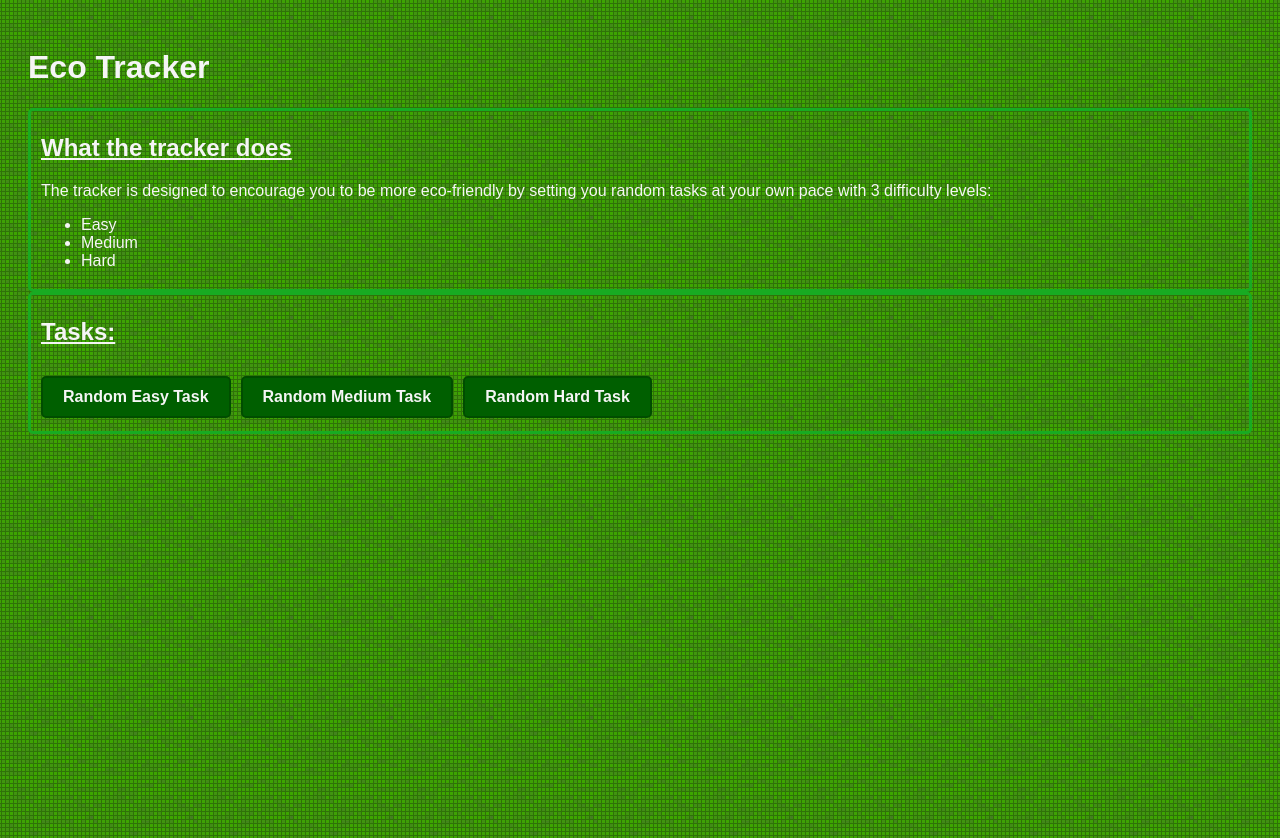
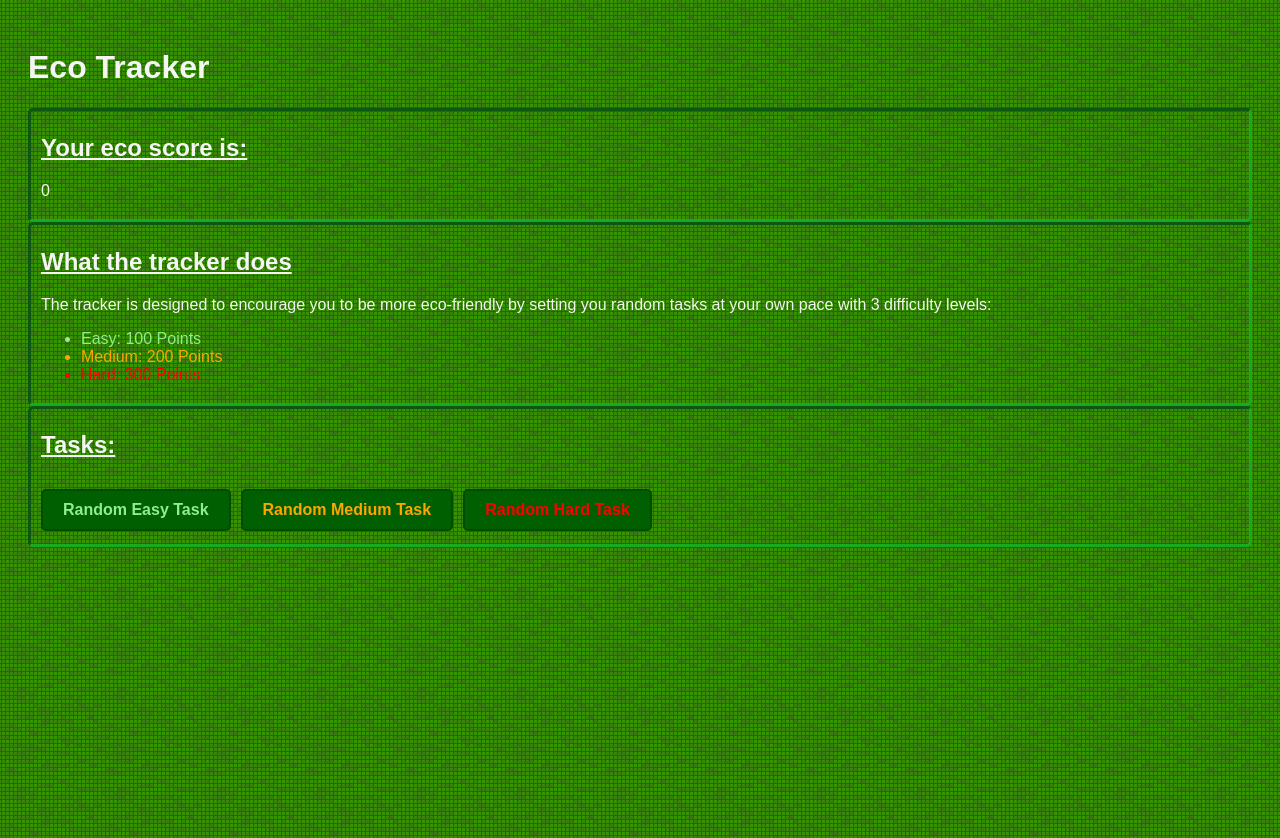
Before and after one commit to GamerDudeBYT/Environmental-Project, a PHP site: page / in a window 1280 px wide. Run offline with PHP 8.4, Linux system fonts and the light colour scheme.

Commit message:
coding stuff

```diff
--- a/index.html
+++ b/index.html
@@ -8,33 +8,40 @@
 
 <body>
 	<h1>Eco Tracker</h1>
-	<div class="dashed-container">
+	</div>
+	<div class="inset-container">
+		<h2>Your eco score is:</h2>
+		<p id="ecoscore">0</p>
+	</div>
+	<div class="inset-container">
 		<h2>What the tracker does</h2>
 		<p>
 			The tracker is designed to encourage you to be more eco-friendly by setting you random tasks at your own
 			pace with 3 difficulty levels:
 		</p>
 		<ul>
-			<li class="easy_task">Easy</li>
-			<li class="medium_task">Medium</li>
-			<li class="hard_task">Hard</li>
+			<li class="task_easy text">Easy: 100 Points</li>
+			<li class="task_medium text">Medium: 200 Points</li>
+			<li class="task_hard text">Hard: 300 Points</li>
 		</ul>
 	</div>
-	<div class="dashed-container">
+	<div class="inset-container">
 		<h2>Tasks:</h2>
 		<div class="button-container left">
-			<button class="task_button" onclick="choose_random_task('easy')">Random Easy Task</button>
-			<button class="task_button" onclick="choose_random_task('medium')">Random Medium Task</button>
-			<button class="task_button" onclick="choose_random_task('hard')">Random Hard Task</button>
+			<button class="task_button task_easy text" onclick="choose_random_task('easy')">Random Easy Task</button>
+			<button class="task_button task_medium text" onclick="choose_random_task('medium')">Random Medium
+				Task</button>
+			<button class="task_button task_hard text" onclick="choose_random_task('hard')">Random Hard Task</button>
 		</div>
+
 
 		<div id="tasks_list" class="tasks_list">
 			<!-- New tasks will appear here -->
+
 		</div>
-	</div>
 
-	<!-- Move the script tag to the bottom -->
-	<script src="script.js"></script>
+		<!-- Move the script tag to the bottom -->
+		<script src="script.js"></script>
 </body>
 
 </html>
--- a/script.js
+++ b/script.js
@@ -1,3 +1,5 @@
+
+
 document.addEventListener("DOMContentLoaded", () => {
 	const random_tasks = [
 		{ task: "Take the compost out", description: "Dispose of organic waste by transferring it to a compost bin.", difficulty: "easy" },
@@ -28,7 +30,11 @@ document.addEventListener("DOMContentLoaded", () => {
 		{ task: "Commit to zero waste for a month", description: "Aim to produce no waste for an entire month, focusing on reducing, reusing, and recycling.", difficulty: "hard" }
 	];
 
+	var eco_score = 0;
+
 	const tasks_list_div = document.getElementById("tasks_list");
+
+	const eco_score_p = document.getElementById("ecoscore");
 
 	window.choose_random_task = (difficulty) => {
 		const random_tasks_filtered = random_tasks.filter(task => task.difficulty === difficulty);
@@ -62,23 +68,47 @@ document.addEventListener("DOMContentLoaded", () => {
 
 		new_task_reject_button.addEventListener("click", () => {
 			new_task_reject_button.parentElement.parentElement.remove();
-		})
+		});
 
 		switch (random_task.difficulty) {
 			case "easy":
 				new_task_difficulty.innerHTML = "Easy";
 				new_task_difficulty.classList.add("task_easy", "text");
 				new_task_div.classList.add("task_easy", "border");
+
+				new_task_completed_button.addEventListener("click", () => {
+					// When the complete button is clicked
+					eco_score += 100; // Easy score
+					eco_score_p.innerHTML = eco_score;
+					new_task_completed_button.parentElement.parentElement.remove();
+				});
+
 				break;
 			case "medium":
 				new_task_difficulty.innerHTML = "Medium";
 				new_task_difficulty.classList.add("task_medium", "text");
 				new_task_div.classList.add("task_medium", "border");
+
+				new_task_completed_button.addEventListener("click", () => {
+					// When the complete button is clicked
+					eco_score += 200; // Medium Score
+					eco_score_p.innerHTML = eco_score;
+					new_task_completed_button.parentElement.parentElement.remove();
+				});
+
 				break;
 			case "hard":
 				new_task_difficulty.innerHTML = "Hard";
 				new_task_difficulty.classList.add("task_hard", "text");
 				new_task_div.classList.add("task_hard", "border");
+
+				new_task_completed_button.addEventListener("click", () => {
+					// When the complete button is clicked
+					eco_score += 300; // Hard Score
+					eco_score_p.innerHTML = eco_score;
+					new_task_completed_button.parentElement.parentElement.remove();
+				});
+
 				break;
 			default:
 				console.error("Error setting difficulty for new task");
--- a/style.css
+++ b/style.css
@@ -16,7 +16,7 @@ body {
 	position: relative;
 	/* Apply a subtle, repeating background pattern */
 	background-color: #3da600;
-	background-image: url("images/3px-tile.png");
+	background-image: linear-gradient(rgba(0, 0, 0, 0.1), rgba(0, 0, 0, 0.1)), url("images/3px-tile.png");
 	/* Example pattern from Transparent Textures */
 	background-size: auto;
 	background-position: center;
@@ -57,11 +57,12 @@ h2 {
 }
 
 /* Container class with a blue dashed border for visual emphasis */
-.dashed-container {
+.inset-container {
 	padding: 3px 10px;
 	/* Add a blue solid border around the container */
-	border: 3px solid rgb(24, 171, 34);
+	border: 3px inset rgb(24, 171, 34);
 	border-radius: 5px;
+	background-image: url("file:///C:/Users/004215/AppData/Local/Temp/1125807%20(1).jpg");
 }
 
 .task_button {
```
Also changed, not shown: 1 other file.
